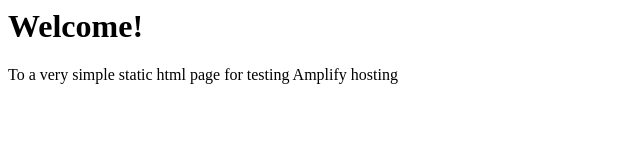
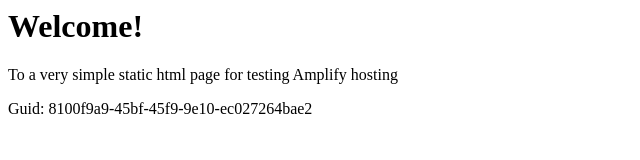
Before and after one commit to aws-aemilia-yul/Github-PR-Commit-Integration-Test-DoNotTouch-v0-prod-ca-central-1, a website: page src/index.html in a window 1280 px wide. Shown: the whole page, without its empty margins (0-640 px from the left). Drawn offline with Linux system fonts and the light colour scheme.

Commit message:
commit from integ tests

```diff
--- a/src/index.html
+++ b/src/index.html
@@ -1,3 +1,5 @@
+
+
 <html lang="en">
 
 <head>
@@ -10,6 +12,6 @@
 <body>
     <h1>Welcome!</h1>
     <p>To a very simple static html page for testing Amplify hosting</p>
-</body>
+    <p>Guid: 8100f9a9-45bf-45f9-9e10-ec027264bae2</p></body>
 
 </html>
```
